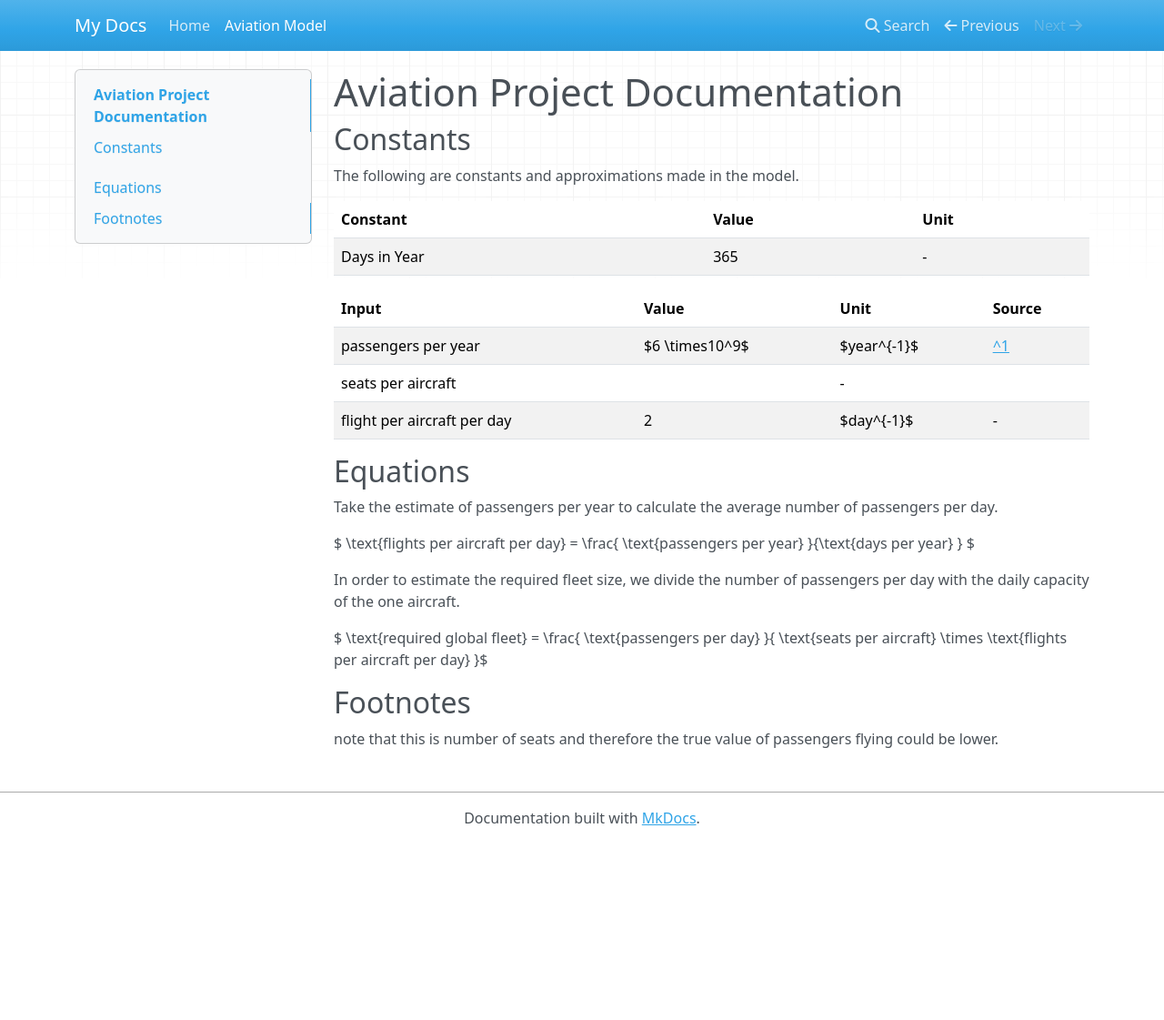
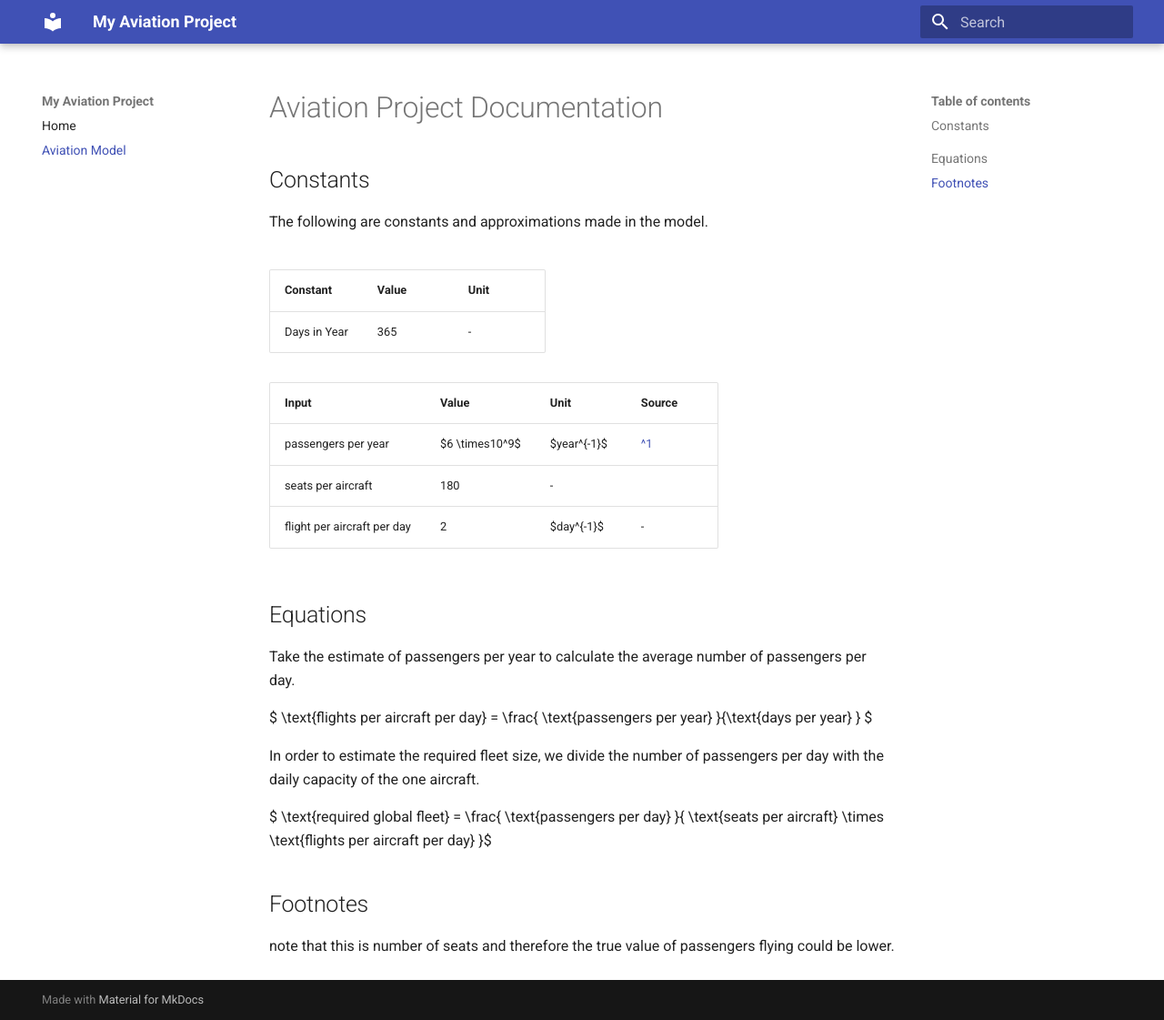
Before and after one commit to s-ana-314/aviation, an MkDocs documentation site: the page built from docs/aviation.md, in a window 1280 px wide and 1121 px high. Shown: the whole window at 91% size. Built offline with MkDocs 1.6.1 and Material for MkDocs 9.7.7, drawn with Linux system fonts in a browser that asks for light colours; nearby versions of some CDN libraries.

Commit message:
added mkdocs material

```diff
--- a/docs/aviation.md
+++ b/docs/aviation.md
@@ -13,7 +13,7 @@ The following are constants and approximations made in the model.
 | Input     | Value | Unit | Source |
 | ----------- | ----------- |------|-----|
 | passengers per year | $6 \times10^9$      | $year^{-1}$ | [^1] |
-| seats per aircraft | |- |
+| seats per aircraft |180 |- |
 | flight per aircraft per day  | 2 | $day^{-1}$ | - |
 
 
--- a/mkdocs.yml
+++ b/mkdocs.yml
@@ -1,4 +1,6 @@
-site_name: My Docs
+site_name: My Aviation Project
+theme:
+    name: material
 
 nav:
   - Home: 'index.md'
--- a/pyproject.toml
+++ b/pyproject.toml
@@ -8,5 +8,5 @@ dependencies = []
 
 [dependency-groups]
 docs = [
-    "mkdocs>=1.6.1",
+    "mkdocs-material>=9.6.15",
 ]
```
Also changed, not shown: 1 other file.
